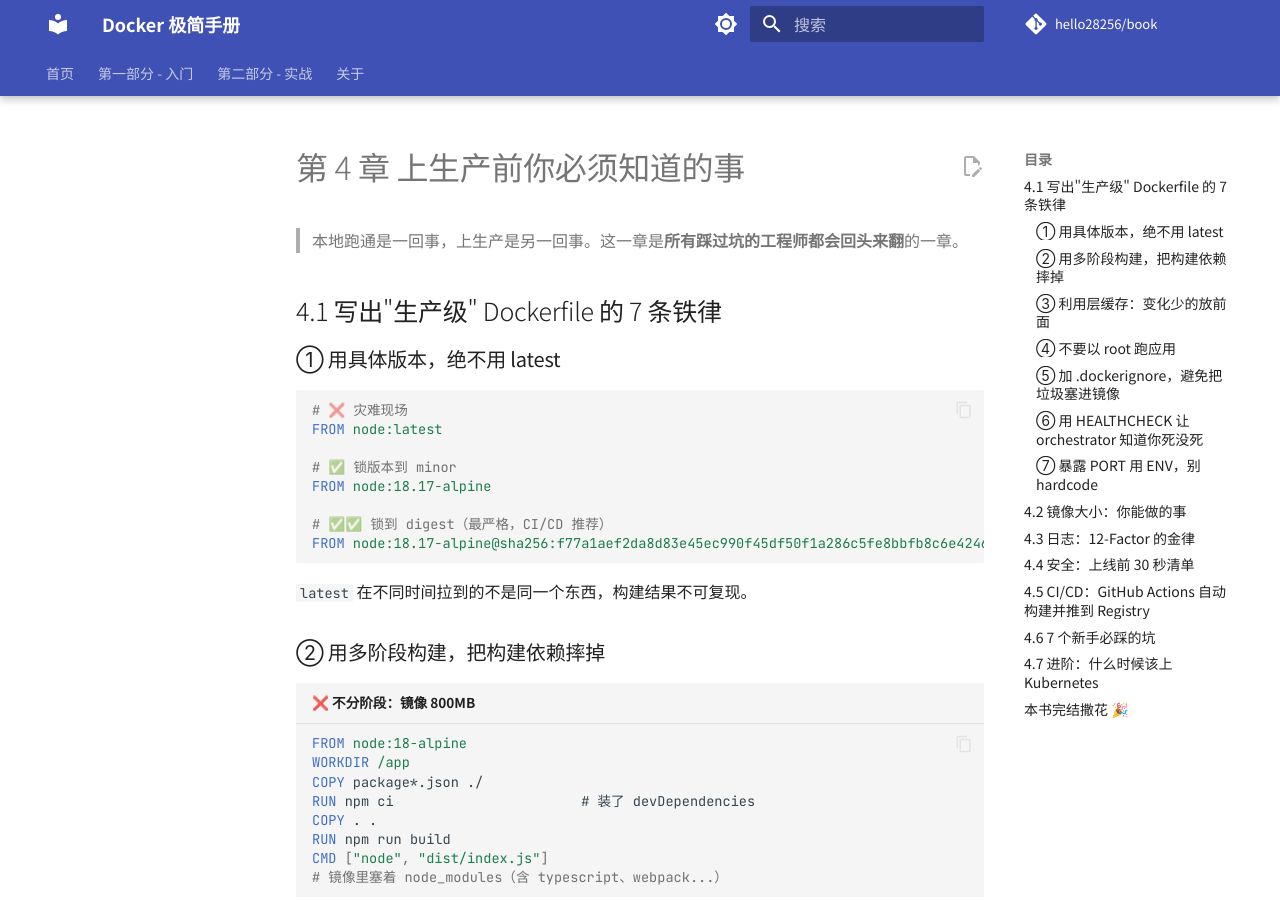
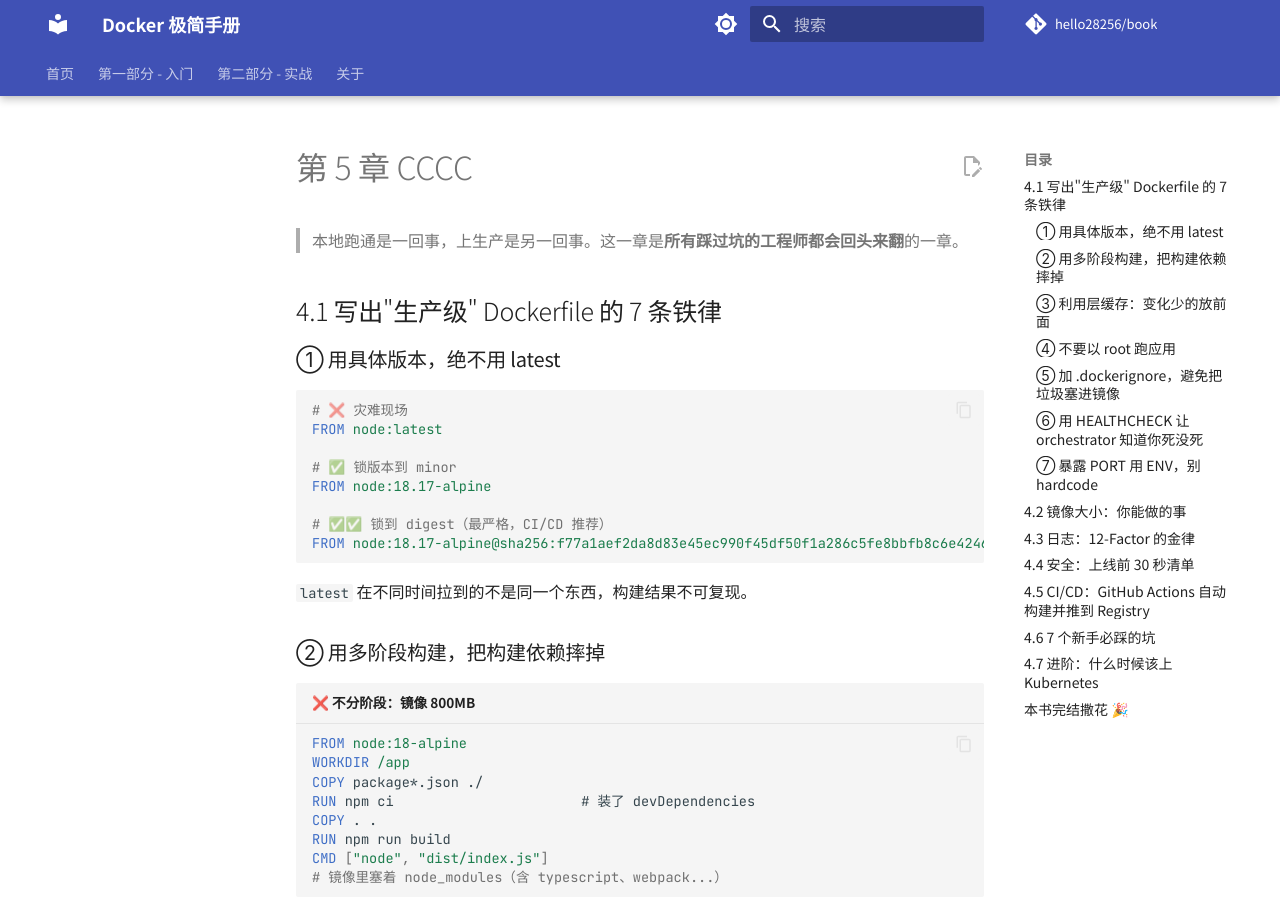
Before and after one commit to hello28256/book, an MkDocs documentation site: the page built from docs/chapter-05.md, in a window 1280 px wide and 900 px high. Built offline with MkDocs 1.6.1 and Material for MkDocs 9.7.7, drawn with Linux system fonts in a browser that asks for light colours; comment, search, counter and statistics services are not loaded.

Commit message:
docs: chapter-05 改 H1 为"第 5 章 CCCC"
正文还是第 4 章内容，等用户填。

Co-Authored-By: Claude Opus 4.8 <noreply@anthropic.com>

```diff
--- a/docs/chapter-05.md
+++ b/docs/chapter-05.md
@@ -1,4 +1,4 @@
-# 第 4 章 上生产前你必须知道的事
+# 第 5 章 CCCC
 
 > 本地跑通是一回事，上生产是另一回事。这一章是**所有踩过坑的工程师都会回头来翻**的一章。
 
```
